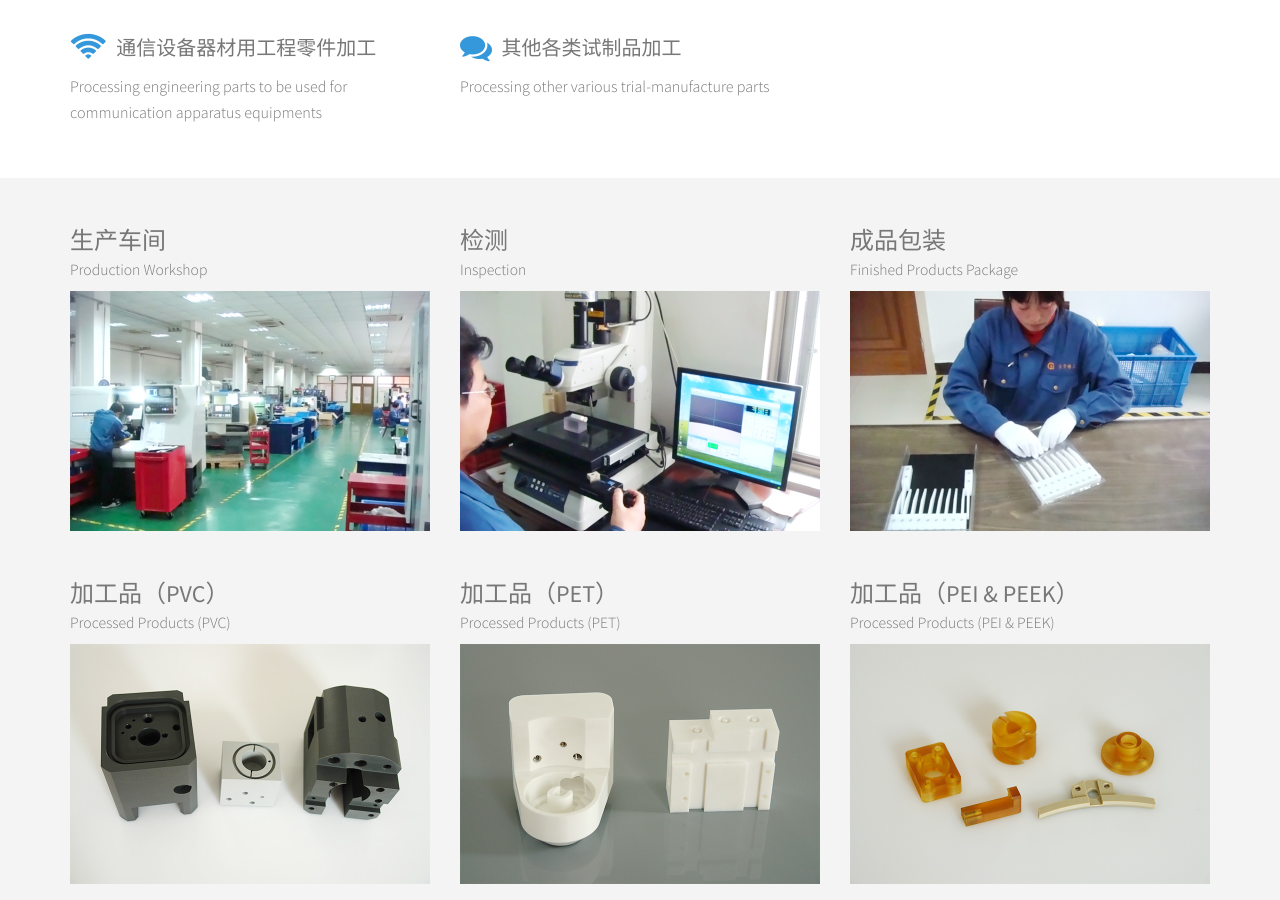
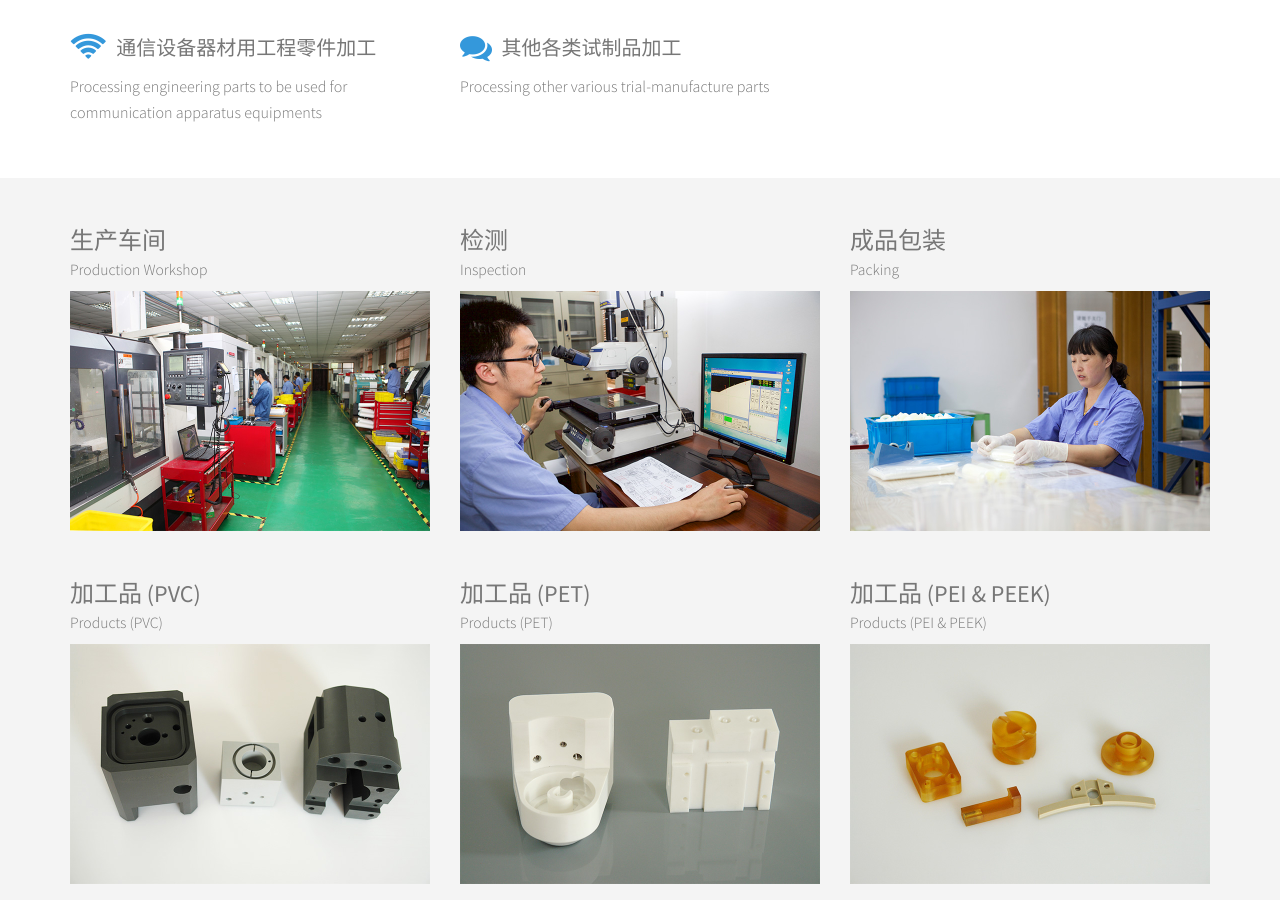
Before and after one commit to shghjg/shghjg.github.io, a Jekyll site: the page built from index.html, in a window 1280 px wide and 900 px high, scrolled down 1226 px. Built offline with Jekyll 4.4.1, drawn with Linux system fonts in a browser that asks for light colours.

```diff
--- a/index.html
+++ b/index.html
@@ -82,22 +82,22 @@ layout: default
 					</div>
 					<div class="col-md-4 col-sm-6 image_box">
 						<h3>成品包装<br />
-							<small>Finished Products Package</small></h3>
+							<small>Packing</small></h3>
 						<p><img src="{{ site.baseurl }}{{ site.images_dir }}/shghjg-03.jpg" /></p>
 					</div>
 					<div class="col-md-4 col-sm-6 image_box">
-						<h3>加工品（PVC）<br />
-							<small>Processed Products (PVC)</small></h3>
+						<h3>加工品 (PVC)<br />
+							<small>Products (PVC)</small></h3>
 						<p><img src="{{ site.baseurl }}{{ site.images_dir }}/shghjg-04.jpg" /></p>
 					</div>
 					<div class="col-md-4 col-sm-6 image_box">
-						<h3>加工品（PET）<br />
-							<small>Processed Products (PET)</small></h3>
+						<h3>加工品 (PET)<br />
+							<small>Products (PET)</small></h3>
 						<p><img src="{{ site.baseurl }}{{ site.images_dir }}/shghjg-05.jpg" /></p>
 					</div>
 					<div class="col-md-4 col-sm-6 image_box">
-						<h3>加工品（PEI &amp; PEEK）<br />
-							<small>Processed Products (PEI &amp; PEEK)</small></h3>
+						<h3>加工品 (PEI &amp; PEEK)<br />
+							<small>Products (PEI &amp; PEEK)</small></h3>
 						<p><img src="{{ site.baseurl }}{{ site.images_dir }}/shghjg-06.jpg" /></p>
 					</div>
 				</div>
```
Also changed, not shown: images/shghjg-01.jpg, images/shghjg-02.jpg, images/shghjg-03.jpg.
